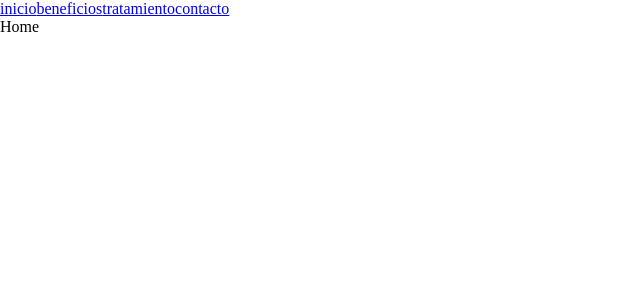
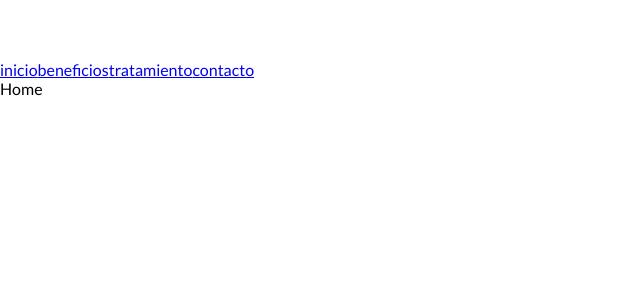
Before and after one commit to SmaelNicolas/masoterapiabahia, a React (Create React App) app: page / in a window 1280 px wide. Shown: the top 300 px of the page, without its empty margins (0-640 px from the left). Built offline with nearby package versions, Linux system fonts and the light colour scheme.

Commit message:
lato font

```diff
--- a/src/index.css
+++ b/src/index.css
@@ -1,10 +1,18 @@
+@import url("https://fonts.googleapis.com/css2?family=Lato:wght@100;300;400;700;900&display=swap");
+
+:root {
+	--ff--lato: "Lato", sans-serif;
+}
+
 * {
 	border: 0;
 	margin: 0;
 	box-sizing: border-box;
+	font-family: var(--ff--lato);
 }
 
 .app--container {
 	width: calc(100% - (100% - 100vw));
 	min-height: 100vh;
+	padding-top: 60px;
 }
```
